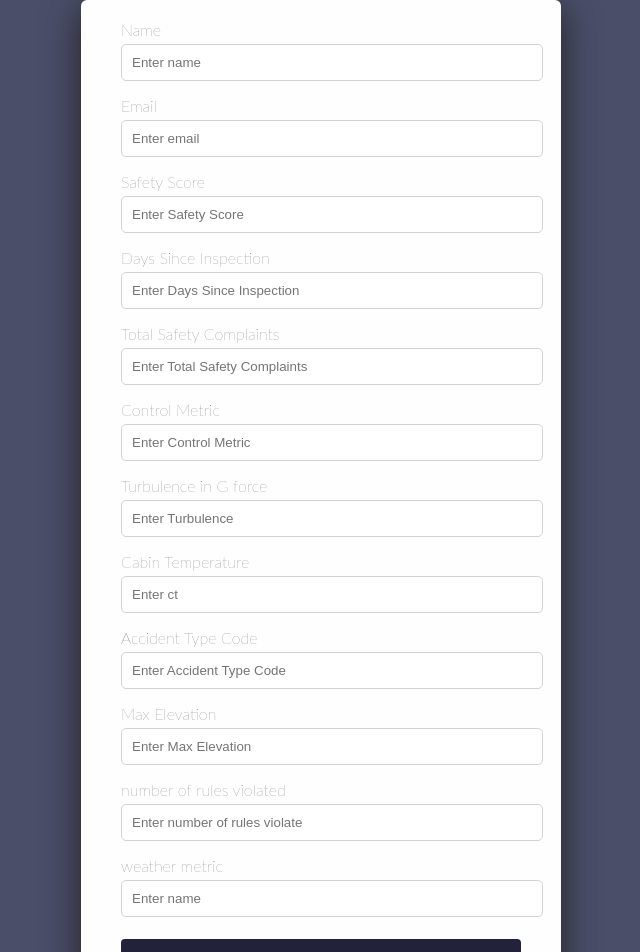
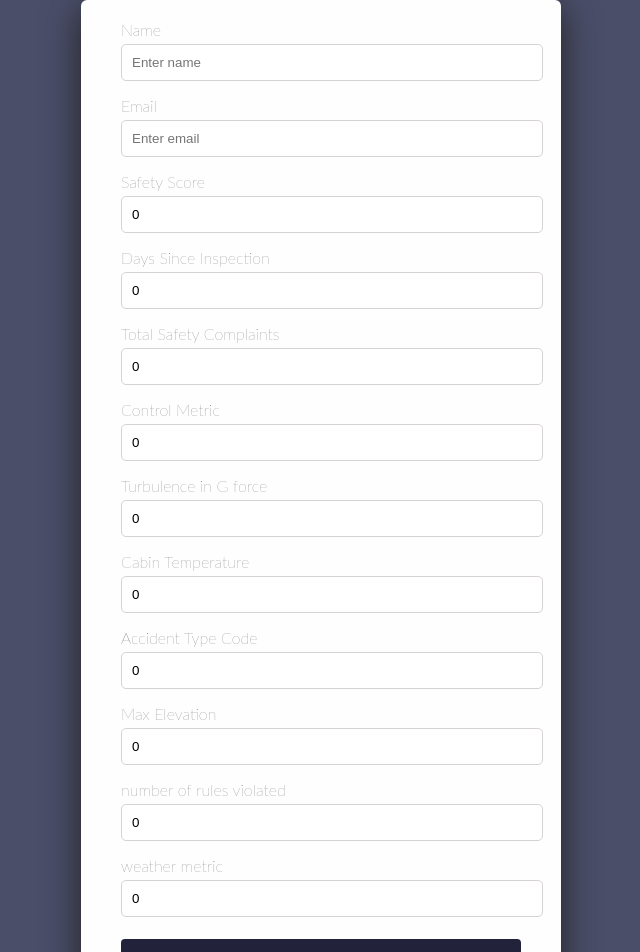
Before and after one commit to Daim-Nickel-Penny/Airplane_Accident_Severity, a React (Create React App) app: page / in a window 1280 px wide. Shown: the top 952 px of the page, without its empty margins (319-959 px from the left). Built offline with nearby package versions, Linux system fonts and the light colour scheme; the HTML template or start-up script is replaced by a standard one.

Commit message:
Axios Get working and Data Recieved

```diff
--- a/src/App.js
+++ b/src/App.js
@@ -1,7 +1,7 @@
 import React from 'react';
-import logo from './logo.svg';
+
 import './App.css';
-import BasicForm from './Component/BasicFormComp';
+
 import FormComp from './Component/FormComp';
 
 function App() {
--- a/src/Component/FormComp.js
+++ b/src/Component/FormComp.js
@@ -7,16 +7,17 @@ class FormComp extends Component {
       this.state = {
         name: '',
         email: '',
-        ss:'' ,
-        dsi:'',
-        tsc:'' ,
-        cm:'',
-        tforce:'' ,
-        ct:'' ,
-        acode:'' ,
-        me:'' ,
-        rules:'' ,
-        wmetric:''
+        ss:'0' ,
+        dsi:'0',
+        tsc:'0' ,
+        cm:'0',
+        tforce:'0' ,
+        ct:'0' ,
+        acode:'0' ,
+        me:'0' ,
+        rules:'0' ,
+        wmetric:'0',
+        outpus:'0'
 
       };
     }
@@ -75,27 +76,49 @@ class FormComp extends Component {
 
 
     handleSubmit = event => {
+      let s;
       event.preventDefault();
-      const { name, email,ss , dsi , tsc , cm , tforce , ct , acode , me , rules , wmetric } = this.state;
+
       console.log(this.state.name,this.state.email,this.state.ss,this.state.dsi,this.state.tsc,this.state.cm
         ,this.state.tforce,this.state.ct,this.state.acode,this.state.me,this.state.rules,this.state.wmetric)
       alert(`Your Response has been recorded`);
 
-              axios.post('https://jsonplaceholder.typicode.com/users', { name })
+      axios.post('https://accidentapi.herokuapp.com/predict', {
+                ss:this.state.ss ,
+                  dsi:this.state.dsi,
+                  tsc:this.state.tsc ,
+                  cm:this.state.cm,
+                  tforce:this.state.tforce ,
+                  ct:this.state.ct ,
+                  acode:this.state.acode ,
+                  me:this.state.me ,
+                  rules:this.state.rules ,
+                  wmetric:this.state.wmetric
+
+                },{headers:{"Content-Type" : "application/json"}})
       .then(res=>{
         console.log(res);
         console.log(res.data);
+
+      this.setState.outpus=this.state.res
         //window.location = "/retrieve"
+      }).then((response) => {
+        console.log(response);
+      }, (error) => {
+        console.log(error);
       })
 
+console.log((this.state.outpus)+1)
 
-    };
+        };
+
 
 
 
 
     render() {
       return (
+        <div>
         <form onSubmit={this.handleSubmit}>
 
           <div className='form-group'>
@@ -128,10 +151,10 @@ class FormComp extends Component {
 
 
           <div className='form-group'>
-               <label htmlFor='name'>Safety Score</label>
+               <label htmlFor='number'>Safety Score</label>
             <input
-              name='ss'
               id='ss'
+              type="number"
               placeholder='Enter Safety Score'
               value={this.state.ss}
               onChange={this.handless}
@@ -251,6 +274,8 @@ class FormComp extends Component {
             Submit
           </button>
         </form>
+      <h1>{this.state.outpus}</h1>
+        </div>
       );
     }
   }
```
